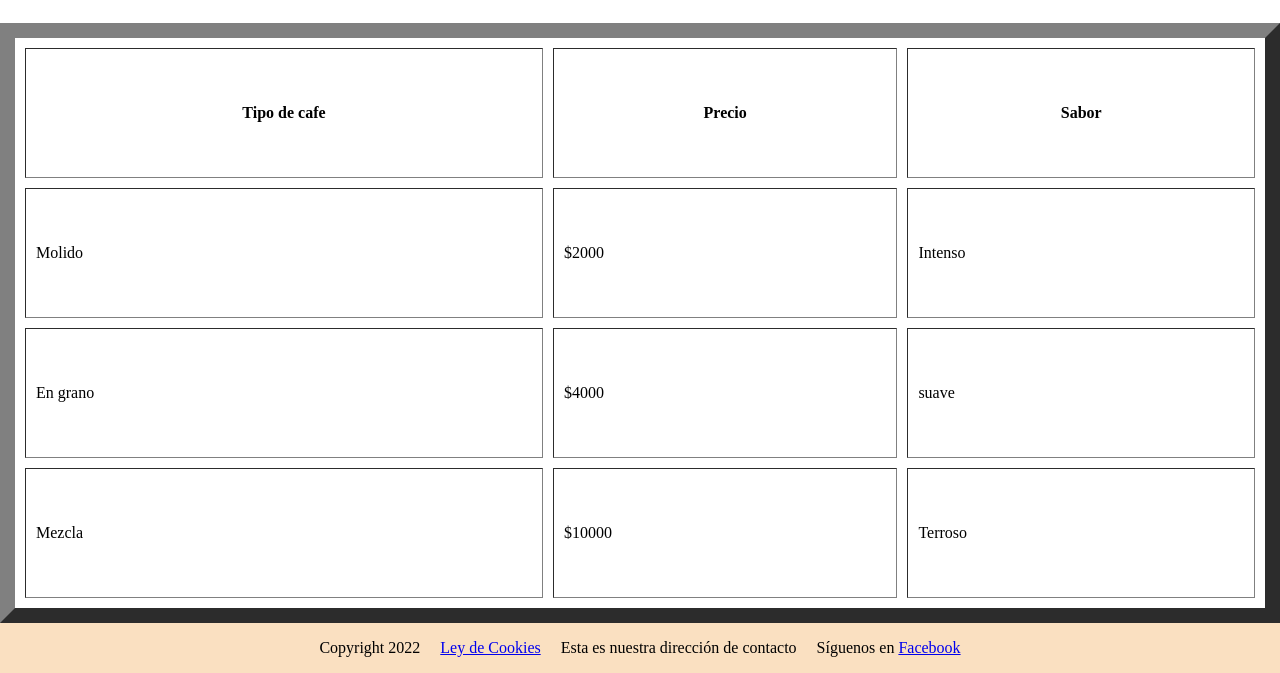
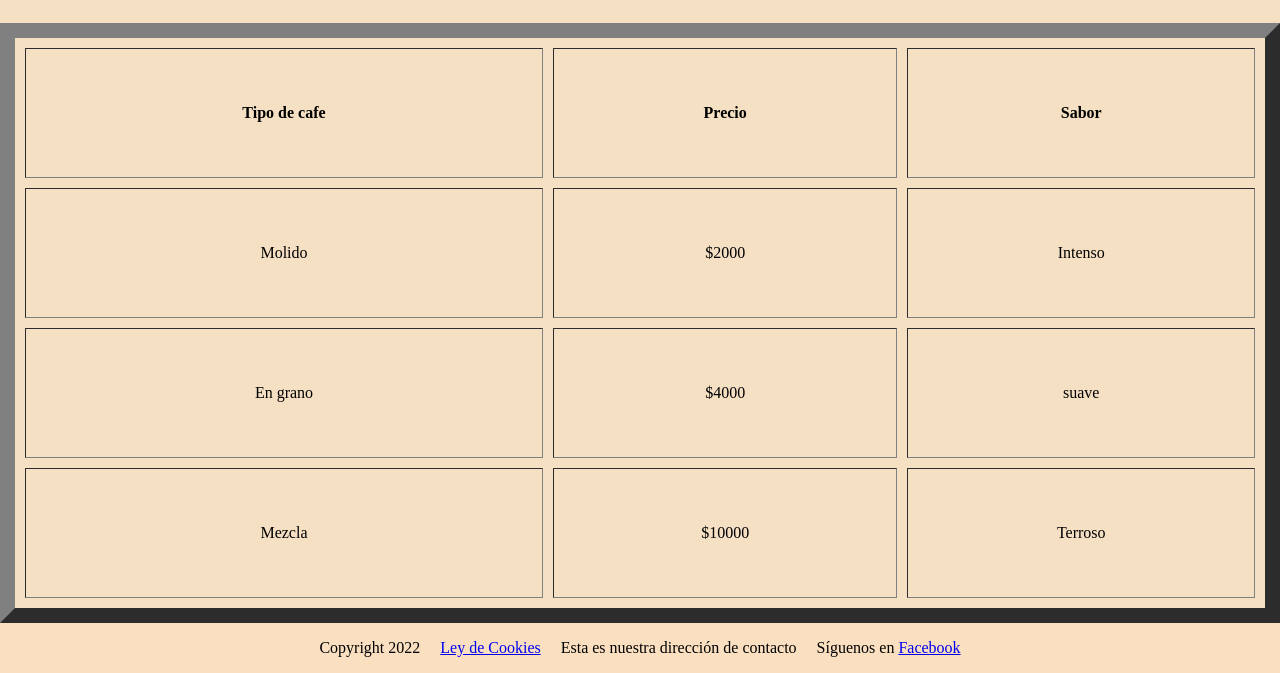
Before and after one commit to christianvalois/trabajo-git, a plain HTML site: page paginas/productos.html in a window 1280 px wide. Shown: the part 162-835 px from the top of the page. Drawn offline with Linux system fonts and the light colour scheme.

Commit message:
modifique el color de fondo y alinie el texto en productos

```diff
--- a/estilos/style.css
+++ b/estilos/style.css
@@ -134,7 +134,9 @@ img{
   display: grid;
   grid-template-areas:
   "texto"
-  "tabla";
+  "tabla";background-color: rgb(246, 224, 196);
+  text-align: center;
+
 }
 
 .title-productos{
```
